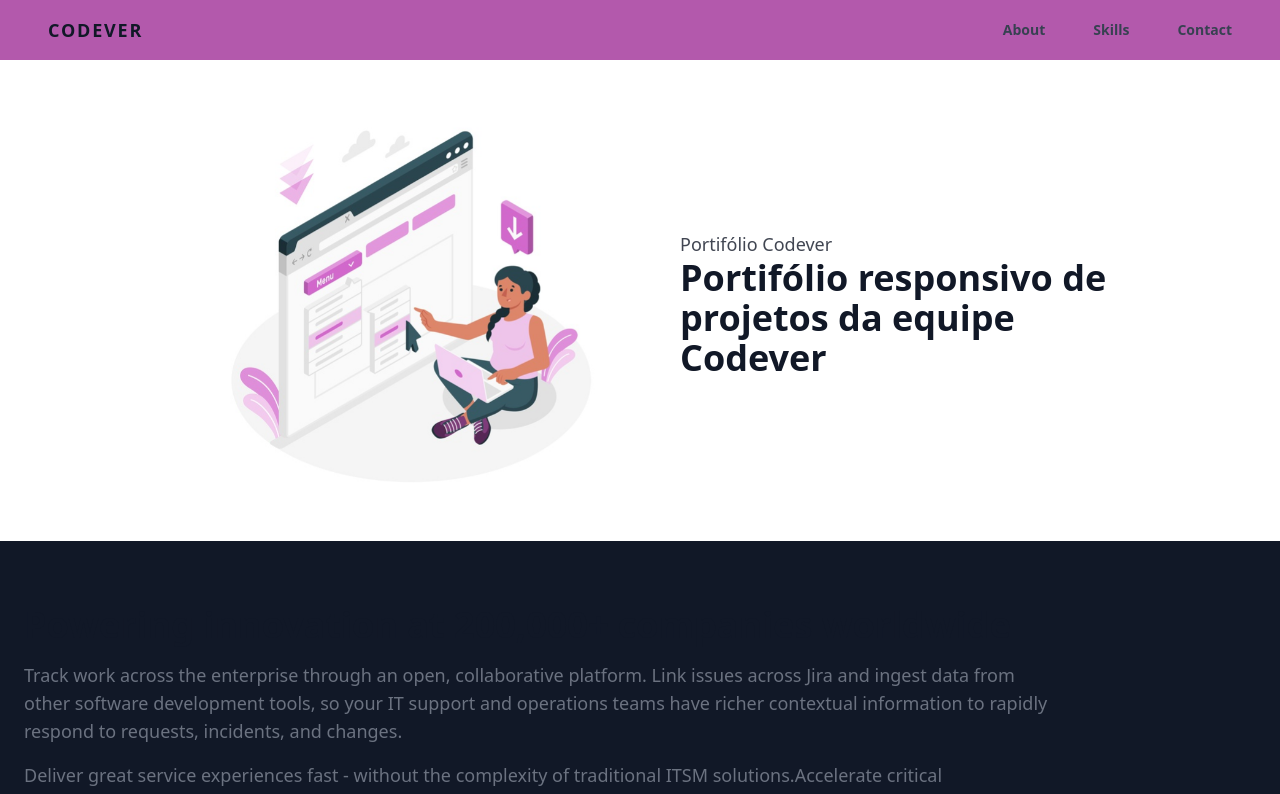
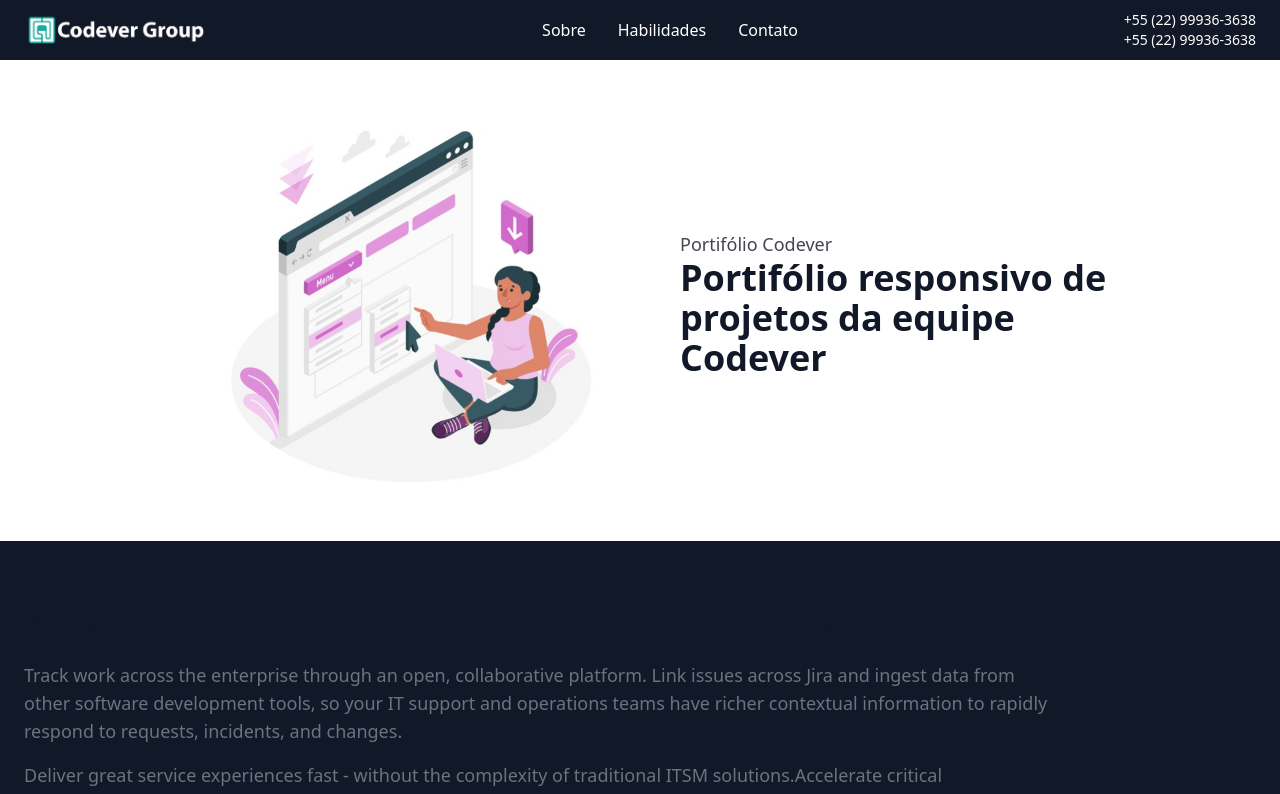
Before and after one commit to CodeverBrazil/codever-portifolio, a React (Vite) app: page / in a window 1280 px wide. Shown: the top 794 px of the page. Built offline with nearby package versions, Linux system fonts and the light colour scheme.

Commit message:
Navbar header atualized

```diff
--- a/src/components/pages/home.jsx
+++ b/src/components/pages/home.jsx
@@ -106,7 +106,7 @@ const Home = () => {
       </div>
 
       {/* Contact Form */}
-      <section class="bg-white">
+      <section class="bg-white" id="contact">
         <div class="grid max-w-screen-xl px-4 py-8 mx-auto lg:gap-8 xl:gap-0 lg:py-16 lg:grid-cols-12">
           <div class="mr-auto place-self-center lg:col-span-7">
             <h1 class="max-w-2xl mb-4 text-4xl font-extrabold tracking-tight leading-none md:text-5xl xl:text-6xl">Tem perguntas? Eu sou todo ouvidos.</h1>
--- a/src/components/partials/header.jsx
+++ b/src/components/partials/header.jsx
@@ -2,25 +2,33 @@ import React from 'react'
 
 const Header = () => {
   return (
-    <header className="w-full text-gray-700 bg-white dark-mode:text-gray-200 dark-mode:bg-gray-800" style={{ background: "#b359ac" }}>
-      <div x-data="{ open: false }" className="flex flex-col max-w-screen-xl px-4 mx-auto md:items-center md:justify-between md:flex-row md:px-6 lg:px-8">
-        <div className="p-4 flex flex-row items-center justify-between">
-          <a href="#" className="text-lg font-semibold tracking-widest text-gray-900 uppercase rounded-lg dark-mode:text-white focus:outline-none focus:shadow-outline">Codever</a>
+    <header>
+      <nav class="bg-gray-900 border-gray-200 px-4 lg:px-6 py-2.5">
+        <div class="flex flex-wrap justify-between items-center mx-auto max-w-screen-xl">
+          <a href="https://flowbite.com" class="flex items-center">
+            <img src="img/logotipo-theme-dark.png" class="mr-3 h-6 sm:h-9" alt="Codever Logo" />
+          </a>
 
-          <button className="md:hidden rounded-lg focus:outline-none focus:shadow-outline">
-            <svg fill="currentColor" viewBox="0 0 20 20" className="w-6 h-6">
-              <path x-show="!open" fillRule="evenodd" d="M3 5a1 1 0 011-1h12a1 1 0 110 2H4a1 1 0 01-1-1zM3 10a1 1 0 011-1h12a1 1 0 110 2H4a1 1 0 01-1-1zM9 15a1 1 0 011-1h6a1 1 0 110 2h-6a1 1 0 01-1-1z" clipRule="evenodd"></path>
-              <path x-show="open" fillRule="evenodd" d="M4.293 4.293a1 1 0 011.414 0L10 8.586l4.293-4.293a1 1 0 111.414 1.414L11.414 10l4.293 4.293a1 1 0 01-1.414 1.414L10 11.414l-4.293 4.293a1 1 0 01-1.414-1.414L8.586 10 4.293 5.707a1 1 0 010-1.414z" clipRule="evenodd"></path>
-            </svg>
-          </button>
+          <div class="grid items-center lg:order-2">
+            <a href="tel:+5522999363638" class="text-white bg-primary-700 font-medium rounded-lg text-sm">+55 (22) 99936-3638</a>
+            <a href="tel:+5522999363638" class="text-white bg-primary-700 font-medium rounded-lg text-sm">+55 (22) 99936-3638</a>
+          </div>
+
+          <div class="hidden justify-between items-center w-full lg:flex lg:w-auto lg:order-1" id="mobile-menu-2">
+            <ul class="flex flex-col mt-4 font-medium lg:flex-row lg:space-x-8 lg:mt-0">
+              <li>
+                <a href="#about" class="block py-2 pr-4 pl-3 text-white rounded bg-primary-700 lg:bg-transparent lg:text-primary-700 lg:p-0" aria-current="page">Sobre</a>
+              </li>
+              <li>
+                <a href="#skills" class="block py-2 pr-4 pl-3 text-white rounded bg-primary-700 lg:bg-transparent lg:text-primary-700 lg:p-0" aria-current="page">Habilidades</a>
+              </li>
+              <li>
+                <a href="#contact" class="block py-2 pr-4 pl-3 text-white rounded bg-primary-700 lg:bg-transparent lg:text-primary-700 lg:p-0" aria-current="page">Contato</a>
+              </li>
+            </ul>
+          </div>
         </div>
-
-        <nav className="flex-col flex-grow pb-4 md:pb-0 hidden md:flex md:justify-end md:flex-row">
-          <a className="px-4 py-2 mt-2 text-sm font-semibold bg-transparent rounded-lg dark-mode:bg-transparent dark-mode:hover:bg-gray-600 dark-mode:focus:bg-gray-600 dark-mode:focus:text-white dark-mode:hover:text-white dark-mode:text-gray-200 md:mt-0 md:ml-4 hover:text-gray-900 focus:text-gray-900 hover:bg-gray-200 focus:bg-gray-200 focus:outline-none focus:shadow-outline" href="#about">About</a>
-          <a className="px-4 py-2 mt-2 text-sm font-semibold bg-transparent rounded-lg dark-mode:bg-transparent dark-mode:hover:bg-gray-600 dark-mode:focus:bg-gray-600 dark-mode:focus:text-white dark-mode:hover:text-white dark-mode:text-gray-200 md:mt-0 md:ml-4 hover:text-gray-900 focus:text-gray-900 hover:bg-gray-200 focus:bg-gray-200 focus:outline-none focus:shadow-outline" href="#skills">Skills</a>
-          <a className="px-4 py-2 mt-2 text-sm font-semibold bg-transparent rounded-lg dark-mode:bg-transparent dark-mode:hover:bg-gray-600 dark-mode:focus:bg-gray-600 dark-mode:focus:text-white dark-mode:hover:text-white dark-mode:text-gray-200 md:mt-0 md:ml-4 hover:text-gray-900 focus:text-gray-900 hover:bg-gray-200 focus:bg-gray-200 focus:outline-none focus:shadow-outline" href="#contact">Contact</a>
-        </nav >
-      </div>
+      </nav>
     </header>
   )
 }
```
